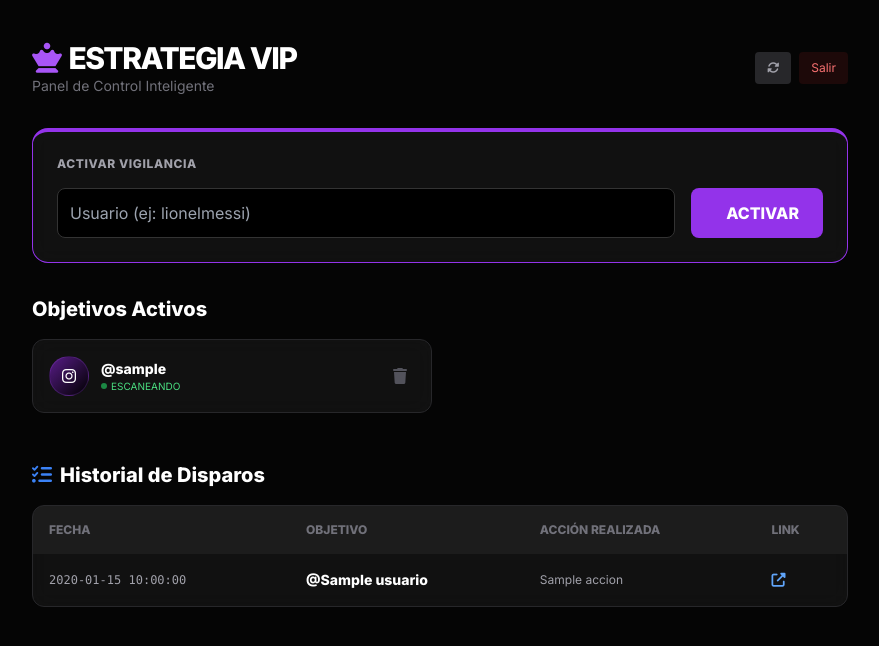
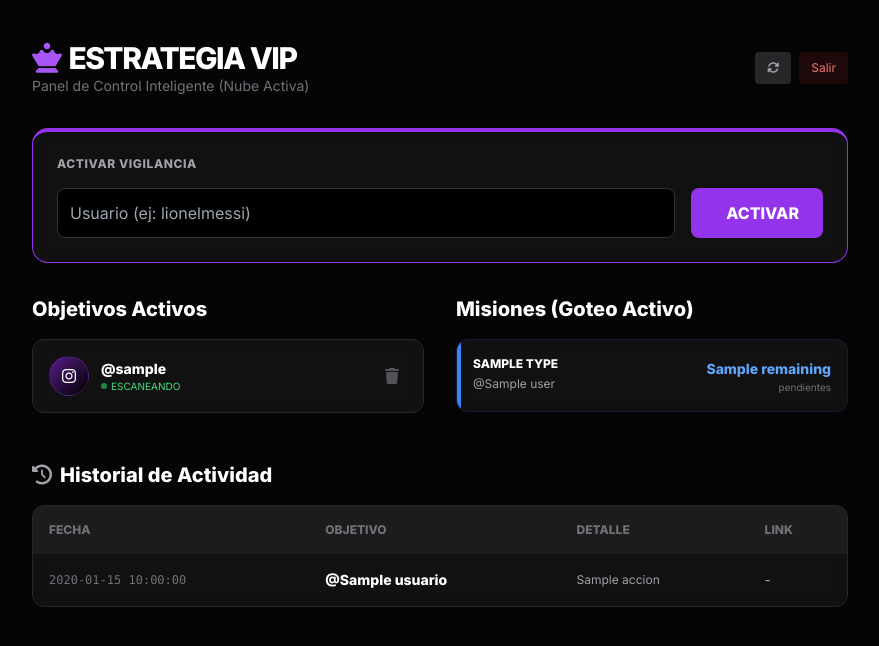
Before and after one commit to mktidsocial-max/proyectomkt, a Flask app: template templates/bot.html in a window 1280 px wide. Shown: the top 646 px of the page, without its empty margins (200-1079 px from the left). Run offline with Flask 3, Linux system fonts and the light colour scheme; the template is opened without the code that fills it: most values are stand-ins (such as "Sample title", 1, 10 or a date in 2020); some libraries are stand-ins or nearby versions.

Commit message:
Update bot.html

```diff
--- a/templates/bot.html
+++ b/templates/bot.html
@@ -12,8 +12,6 @@
         .glass { background: rgba(20, 20, 20, 0.8); backdrop-filter: blur(10px); border: 1px solid rgba(255,255,255,0.1); }
         .input-dark { background: #000; border: 1px solid #333; color: white; padding: 12px; border-radius: 8px; width: 100%; outline: none; }
         .input-dark:focus { border-color: #3b82f6; }
-
-        /* Estilo para la tabla de logs */
         .log-row:nth-child(even) { background-color: rgba(255,255,255,0.02); }
     </style>
 </head>
@@ -22,7 +20,7 @@
     <div class="flex justify-between items-center mb-8">
         <div>
             <h1 class="text-2xl md:text-3xl font-bold text-white tracking-tighter"><i class="fa-solid fa-chess-queen text-purple-500 mr-2"></i>ESTRATEGIA VIP</h1>
-            <p class="text-zinc-500 text-sm">Panel de Control Inteligente</p>
+            <p class="text-zinc-500 text-sm">Panel de Control Inteligente (Nube Activa)</p>
         </div>
         <div class="flex gap-2">
             <a href="/admin/bot" class="text-xs bg-zinc-800 px-3 py-2 rounded text-zinc-400 hover:text-white"><i class="fa-solid fa-rotate"></i></a>
@@ -40,8 +38,10 @@
         </form>
     </div>
 
+    <div class="grid grid-cols-1 md:grid-cols-2 gap-8 mb-12">
+        <div>
             <h2 class="text-xl font-bold text-white mb-4">Objetivos Activos</h2>
-    <div class="grid grid-cols-1 md:grid-cols-2 gap-4 mb-12">
+            <div class="flex flex-col gap-3">
                 {% for target in targets %}
                 <div class="glass p-4 rounded-xl flex items-center justify-between group border border-zinc-800 hover:border-purple-500/30 transition-colors">
                     <div class="flex items-center gap-3">
@@ -55,19 +55,46 @@
                             </span>
                         </div>
                     </div>
-            <a href="/admin/bot/delete/{{ target.username }}" class="text-zinc-600 hover:text-red-500 transition-colors p-2" onclick="return confirm('¿Borrar?')">
+                    <a href="/admin/bot/delete/{{ target.username }}" class="text-zinc-600 hover:text-red-500 transition-colors p-2" onclick="return confirm('¿Dejar de vigilar?')">
                         <i class="fa-solid fa-trash"></i>
                     </a>
                 </div>
                 {% else %}
-        <div class="col-span-2 text-center py-8 text-zinc-600 border border-dashed border-zinc-800 rounded-xl">
-            No hay objetivos. Agrega uno arriba.
+                <div class="text-center py-4 text-zinc-600 border border-dashed border-zinc-800 rounded-xl text-sm">
+                    Sin objetivos. Agrega uno arriba.
                 </div>
                 {% endfor %}
             </div>
+        </div>
+
+        <div>
+            <h2 class="text-xl font-bold text-white mb-4">Misiones (Goteo Activo)</h2>
+            <div class="flex flex-col gap-3">
+                {% for mission in missions %}
+                <div class="glass p-4 rounded-xl border border-blue-900/30 relative overflow-hidden">
+                    <div class="absolute top-0 left-0 w-1 h-full bg-blue-500"></div>
+                    <div class="flex justify-between items-start">
+                        <div>
+                            <h3 class="font-bold text-white text-xs uppercase mb-1">{{ mission.type }}</h3>
+                            <p class="text-zinc-400 text-xs">@{{ mission.user }}</p>
+                        </div>
+                        <div class="text-right">
+                            <span class="text-blue-400 font-bold text-sm">{{ mission.remaining }}</span>
+                            <p class="text-[10px] text-zinc-500">pendientes</p>
+                        </div>
+                    </div>
+                </div>
+                {% else %}
+                <div class="text-center py-4 text-zinc-600 border border-dashed border-zinc-800 rounded-xl text-sm">
+                    No hay envíos pendientes.
+                </div>
+                {% endfor %}
+            </div>
+        </div>
+    </div>
 
     <h2 class="text-xl font-bold text-white mb-4 flex items-center gap-2">
-        <i class="fa-solid fa-list-check text-blue-500"></i> Historial de Disparos
+        <i class="fa-solid fa-clock-rotate-left text-zinc-400"></i> Historial de Actividad
     </h2>
     <div class="glass rounded-xl overflow-hidden border border-zinc-800">
         <div class="overflow-x-auto">
@@ -76,28 +103,38 @@
                     <tr>
                         <th class="p-4">Fecha</th>
                         <th class="p-4">Objetivo</th>
-                        <th class="p-4">Acción Realizada</th>
+                        <th class="p-4">Detalle</th>
                         <th class="p-4">Link</th>
                     </tr>
                 </thead>
                 <tbody class="divide-y divide-zinc-800">
                     {% for log in logs %}
                     <tr class="log-row hover:bg-white/5 transition-colors">
-                        <td class="p-4 font-mono text-xs whitespace-nowrap">{{ log.fecha }}</td>
-                        <td class="p-4 font-bold text-white">@{{ log.usuario }}</td>
+                        <td class="p-4 font-mono text-xs whitespace-nowrap text-zinc-500">{{ log.fecha }}</td>
+                        <td class="p-4 font-bold text-white">
+                            {% if log.usuario == 'SISTEMA' %}
+                                <span class="text-blue-400">SISTEMA</span>
+                            {% else %}
+                                @{{ log.usuario }}
+                            {% endif %}
+                        </td>
                         <td class="p-4 text-xs">
                             {{ log.accion }}
                         </td>
                         <td class="p-4">
+                            {% if 'http' in log.link %}
                             <a href="{{ log.link }}" target="_blank" class="text-blue-400 hover:text-blue-300">
                                 <i class="fa-solid fa-external-link-alt"></i>
                             </a>
+                            {% else %}
+                            -
+                            {% endif %}
                         </td>
                     </tr>
                     {% else %}
                     <tr>
                         <td colspan="4" class="p-8 text-center text-zinc-600">
-                            Aún no se han registrado operaciones automáticas.
+                            La base de datos de historial está vacía.
                         </td>
                     </tr>
                     {% endfor %}
```
Lines whose indentation alone changed are shown as unchanged.
